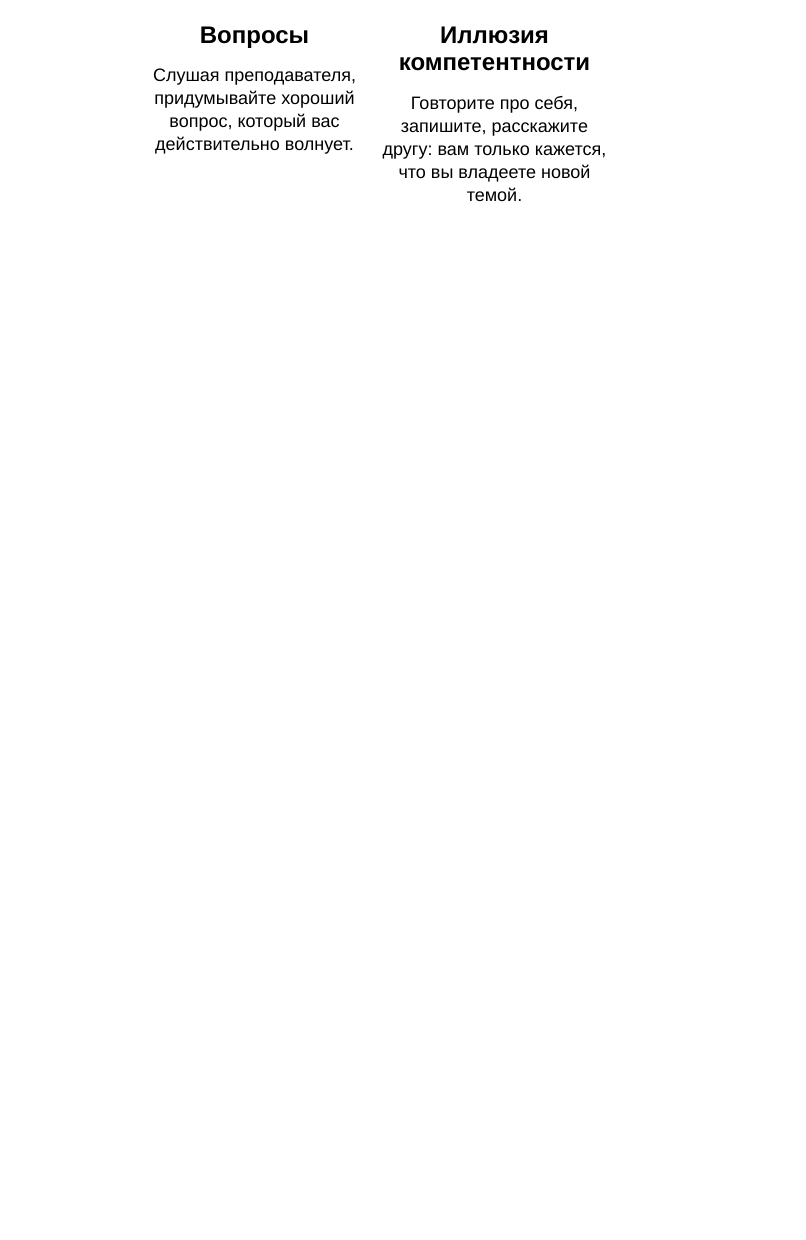
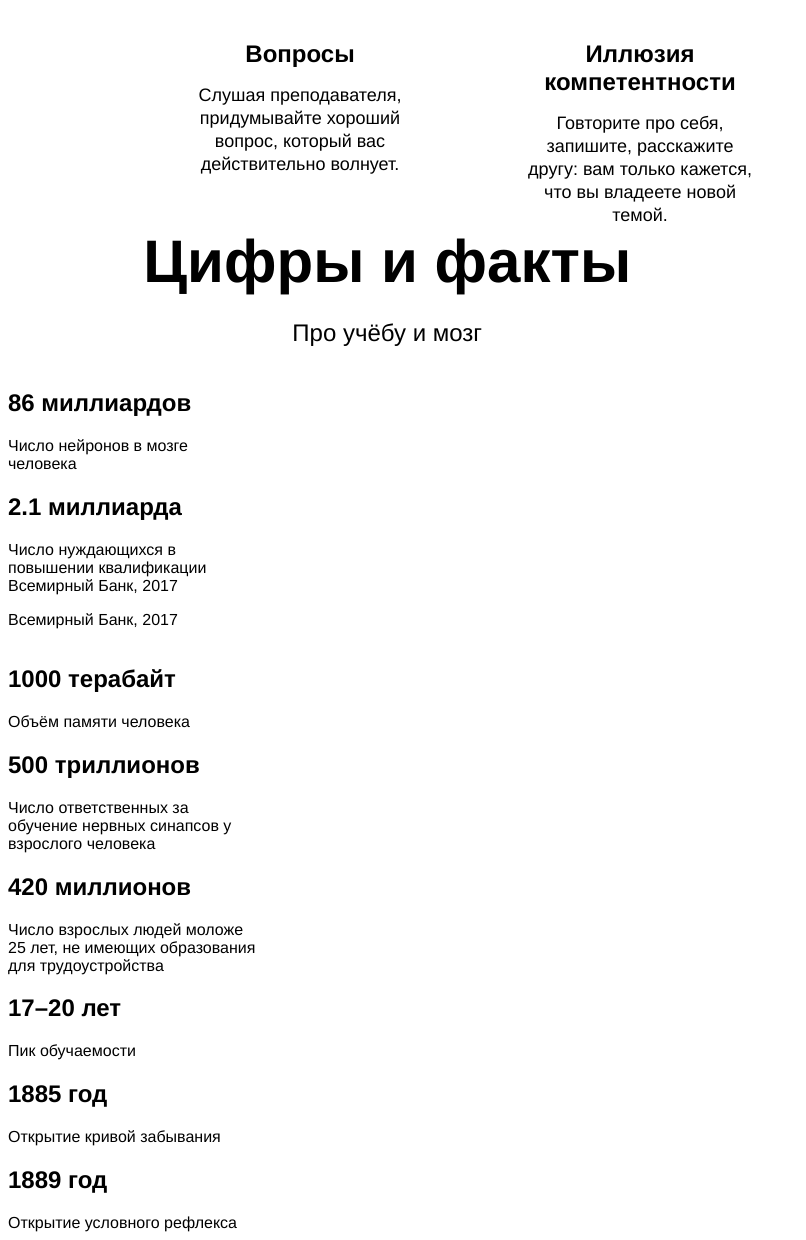
Before and after one commit to LexorV/Yandex-project-1, a plain HTML site: page index.html in a window 1280 px wide. Shown: the part 2264-3504 px from the top of the page, without its empty margins (0-806 px from the left). Before the commit the page ends 2479 px from the top, so only its background shows below. Drawn offline with Linux system fonts and the light colour scheme; files whose address does not match are found by name.

Commit message:
commit 29.04.2021 v.0.3

```diff
--- /dev/null
+++ b/blocks/techniques/__table/digits__table.css
@@ -0,0 +1,9 @@
+.digits__table {
+  width: 1100px;
+  margin-top: auto;
+  margin-right: auto;
+  display: flex;
+}
+.digits__table_cell {
+  width: 250px;
+}
--- a/blocks/techniques/blocks__techniques.css
+++ b/blocks/techniques/blocks__techniques.css
@@ -2,33 +2,39 @@
   width: 80%;
   margin-left: auto;
   margin-right: auto;
-
+  display: flex;
+  flex-direction: column;
 }
 .techniques__section-title {
-  display: flex;
-  justify-content: center;
   width: 60%;
-  margin-top: 100px;
   margin-bottom: 20px;
   line-height: 1.15;
   font-size: 60px;
   font-weight: bold;
+  align-self: center;
+  text-align: center;
+  margin-top: 0;
 }
 .techniques__section-subtitle {
-  display: flex;
-  justify-content: center;
   width: 60%;
   line-height: 34px;
   font-size: 24px;
   font-weight: normal;
+  align-self: center;
+  text-align: center;
 }
 .techniques__cards {
   width: 920px;
-  display: inline-flex;
+  display: flex;
   flex-wrap: wrap;
+  align-self: center;
 }
 .technoques__cards_item {
   width: 240px;
+  margin-right: 100px;
+}
+.technoques__cards_item:nth-child(3n) {
+  margin-right: 0;
 }
 .technoques__cards_image {
   margin: 80px 40px 43px 40px;
--- a/index.html
+++ b/index.html
@@ -88,10 +88,93 @@
             </div>
           </div>
         </div>
+      </section>
+      <section class="digits">
+        <h1 class="techniques__section-title">Цифры и факты</h1>
+        <h2 class="techniques__section-subtitle">Про учёбу и мозг</h2>
+        <div class="digits__table">
+          <div class="digits__table_cell">
+            <h2 class="digits__table_cell_heading">
+              86 миллиардов
+            </h2>
+            <div class="digits__table_cell_text">
+              Число нейронов в мозге человека
+            </div>
+          </div>
+        </div>
+        <div class="digits__table">
+          <div class="digits__table_cell">
+            <h2 class="digits__table_cell_heading">
+              2.1 миллиарда
+            </h2>
+            <div class="digits__table_cell_text">
+              <p>Число нуждающихся в повышении квалификации
+Всемирный Банк, 2017</p> <p>Всемирный Банк, 2017</p>
+            </div>
+          </div>
+        </div>
+        <div class="digits__table">
+          <div class="digits__table_cell">
+            <h2 class="digits__table_cell_heading">
+              1000 терабайт
+            </h2>
+            <div class="digits__table_cell_text">
+              Объём памяти человека
+            </div>
+          </div>
+        </div>
+        <div class="digits__table">
+          <div class="digits__table_cell">
+            <h2 class="digits__table_cell_heading">
+              500 триллионов
+            </h2>
+            <div class="digits__table_cell_text">
+              Число ответственных за обучение нервных синапсов у взрослого человека
+            </div>
+          </div>
+        </div>
+        <div class="digits__table">
+          <div class="digits__table_cell">
+            <h2 class="digits__table_cell_heading">
+              420 миллионов
+            </h2>
+            <div class="digits__table_cell_text">
+              Число взрослых людей моложе 25 лет, не имеющих образования для трудоустройства
+            </div>
+          </div>
+        </div>
+        <div class="digits__table">
+          <div class="digits__table_cell">
+            <h2 class="digits__table_cell_heading">
+              17–20 лет
+            </h2>
+            <div class="digits__table_cell_text">
+              Пик обучаемости
+            </div>
+          </div>
+        </div>
+        <div class="digits__table">
+          <div class="digits__table_cell">
+            <h2 class="digits__table_cell_heading">
+              1885 год
+            </h2>
+            <div class="digits__table_cell_text">
+              Открытие кривой забывания
+            </div>
+          </div>
+        </div>
+        <div class="digits__table">
+          <div class="digits__table_cell">
+            <h2 class="digits__table_cell_heading">
+              1889 год
+            </h2>
+            <div class="digits__table_cell_text">
+              Открытие условного рефлекса
+            </div>
+          </div>
+        </div>
 
-      </section>
 
-      <section class="digits">
       </section>
 
       <section class="feynman">
--- a/pages/index.css
+++ b/pages/index.css
@@ -9,3 +9,5 @@
 @import url('../blocks/header/header.css');
 @import url('../blocks/description/__two-columns/description__two-columns.css');
 @import url('/blocks/techniques/blocks__techniques.css');
+@import url('/blocks/digits/digits.css');
+@import url('/blocks/techniques/__table/digits__table.css');
```
Also changed, not shown: blocks/digits/digits.css (added).
